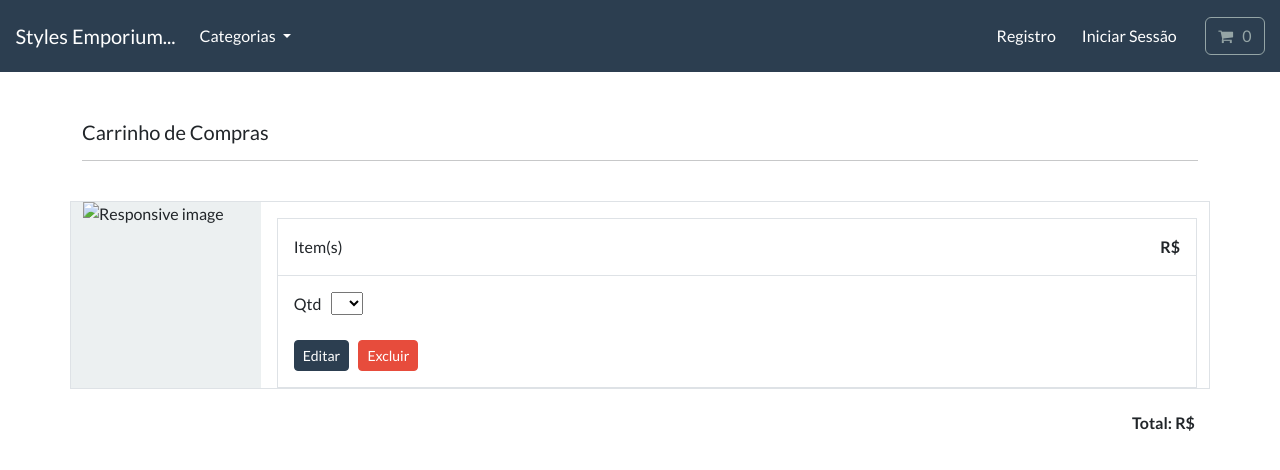
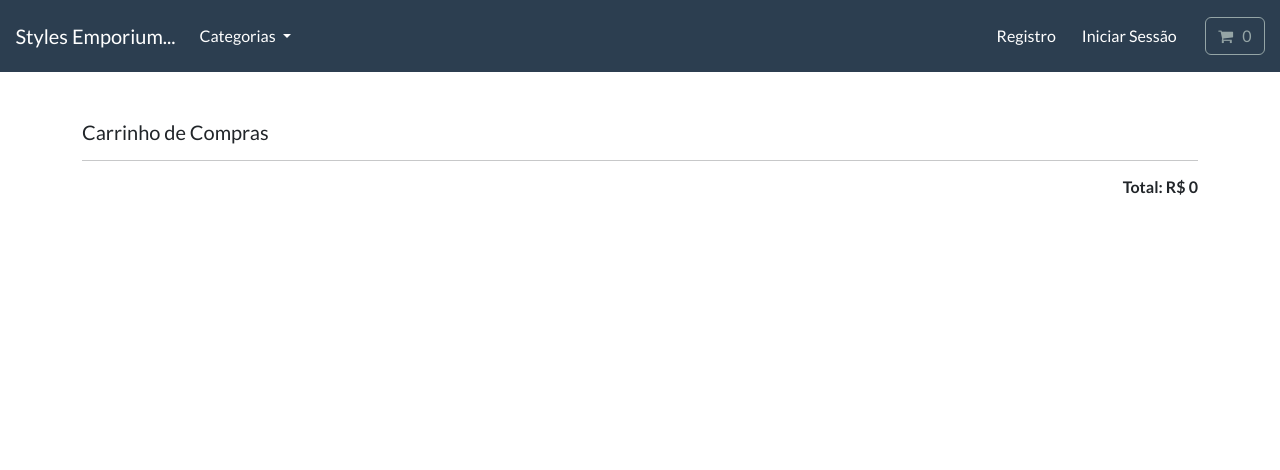
Before and after one commit to eversonmariano/ecommerce-django, a Django app: page /cart/ in a window 1280 px wide. Shown: the top 470 px of the page. Run offline with Django 5.2, Linux system fonts and the light colour scheme; data comes from the database, SQL or seed files in the repository; both versions use the stored data as it was after the commit; some libraries are stand-ins or nearby versions.

Commit message:
Funcionalidades de Add e Precificacao no carrinho concluida

```diff
--- a/ecommerce/cart/cart.py
+++ b/ecommerce/cart/cart.py
@@ -1,3 +1,8 @@
+
+from decimal import Decimal
+
+from store.models import Product
+
 
 class Cart():
 
@@ -34,3 +39,29 @@
         def __len__(self):
 
             return sum(item['qtd'] for item in self.cart.values())
+
+        def __iter__(self):
+
+            all_product_ids = self.cart.keys()
+
+            products = Product.objects.filter(id__in=all_product_ids)
+
+            cart = self.cart.copy()
+
+            for product in products:
+
+                cart[str(product.id)]['product'] = product
+
+            for item in cart.values():
+
+                item['price'] = Decimal(item['price'])
+
+                item['total'] = item['price'] * item['qtd']
+
+                yield item
+
+
+
+        def get_total(self):
+
+            return sum(Decimal(item['price'] * item['qtd']) for item in self.cart.values())
--- a/ecommerce/cart/templates/cart/cart-summary.html
+++ b/ecommerce/cart/templates/cart/cart-summary.html
@@ -2,6 +2,8 @@
 
 
 {% load static %}
+
+{% load mathfilters %}
 
 
 {% block content %}
@@ -15,22 +17,27 @@
 
         <hr>
 
+        {% for item in cart %}
+
+        {% with product=item.product %}
+
+
         <br>
 
         <div class="row mb-4 border product-item">
 
             <div class="col-md-3 col-lg-2 order-md-first bg-light">
 
-            <img class="img-fluid mx-auto d-block" width="200px" alt="Responsive image" src=""> <!-- Product image -->
+                <img class="img-fluid mx-auto d-block" width="200px" alt="Responsive image" src="{{product.image.url}}"><!-- Product image -->
 
             </div>
 
 
             <div class="col-md-9 col-lg-10 ps-md-3 ps-lg-10">
 
-          <a href="" class="text-decoration-none text-reset"> <!-- Product get absolute url -->
+                <a href="{{product.get_absolute_url}}" class="text-info text-decoration-none"> <!-- Product get absolute url -->
 
-            <h1 class="h5 pt-2"> <!-- Product title --> </h1>
+                    <h1 class="h5 pt-2"> {{product.title}} <!-- Product title --> </h1>
 
                 </a>
 
@@ -40,9 +47,9 @@
 
                         <div class="row p-3">
 
-                <div class="col-6"> Item(s) </div>
+                            <div class="col-6"> Item(s)</div>
 
-                <div class="col-6 text-end"><span class="h6 fw-bold">R$ <!-- Product price --> </span></div>
+                            <div class="col-6 text-end"><span class="h6 fw-bold">R$ {{product.price|mul:item.qtd}}<!-- Product price --> </span></div>
 
                         </div>
 
@@ -105,20 +112,28 @@
 
         </div>
 
+        {% endwith %}
+
+        {% endfor %}
 
 
         <div class="col-12 text-end">
 
-        <div class="h6 fw-bold"> Total: R$ <div id="total" class="d-inline-flex"> <!-- cart.get_total --> </div></div>
+            <div class="h6 fw-bold"> Total: R$
+                <div id="total" class="d-inline-flex"> {{cart.get_total}} </div>
+            </div>
 
         </div>
 
 
     </div>
 
+    <br>
+
+    <br>
+
 
 </main>
 
 
-
 {% endblock %}
--- a/ecommerce/cart/views.py
+++ b/ecommerce/cart/views.py
@@ -11,7 +11,9 @@
 
 def cart_summary(request):
 
-    return render(request, 'cart/cart-summary.html')
+    cart = Cart(request)
+
+    return render(request, 'cart/cart-summary.html', {'cart':cart})
 
 
 def cart_add(request):
--- a/ecommerce/ecommerce/settings.py
+++ b/ecommerce/ecommerce/settings.py
@@ -39,6 +39,7 @@
     'django.contrib.staticfiles',
     'store',
     'cart',
+    'mathfilters',
 ]
 
 MIDDLEWARE = [
@@ -66,6 +67,7 @@
                 'django.contrib.messages.context_processors.messages',
                 'store.views.categories',
                 'cart.context_processors.cart',
+
             ],
         },
     },
```
Also changed, not shown: ecommerce/db.sqlite3. Lines whose indentation alone changed are shown as unchanged.
